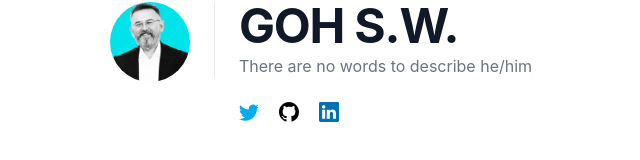
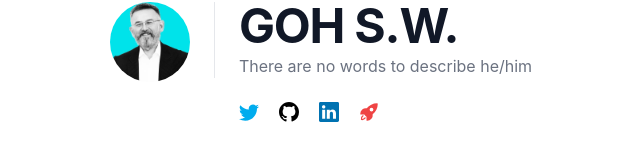
Before and after one commit to gsw85/public-website, a Next.js app: page / in a window 1280 px wide. Shown: the part 338-498 px from the top of the page, without its empty margins (319-959 px from the left). Built offline with nearby package versions, Linux system fonts and the light colour scheme.

Commit message:
add play link

```diff
--- a/pages/index.js
+++ b/pages/index.js
@@ -1,11 +1,13 @@
 import Image from "next/image";
 import ProfilePic from "../src/img/profilepic.jpg";
 import MetaHeader from "../src/components/meta-header";
+import { RocketLaunchIcon } from "@heroicons/react/24/solid";
 
 export default function Home() {
   return (
     <>
       <MetaHeader />
+
       <div className="h-screen">
         <div className="min-h-full bg-white px-4 py-16 sm:px-6 sm:py-24 grid place-items-center lg:px-8">
           <div className="mx-auto max-w-max">
@@ -71,6 +73,13 @@ export default function Home() {
                       <path d="M0 1.146C0 .513.526 0 1.175 0h13.65C15.474 0 16 .513 16 1.146v13.708c0 .633-.526 1.146-1.175 1.146H1.175C.526 16 0 15.487 0 14.854V1.146zm4.943 12.248V6.169H2.542v7.225h2.401zm-1.2-8.212c.837 0 1.358-.554 1.358-1.248-.015-.709-.52-1.248-1.342-1.248-.822 0-1.359.54-1.359 1.248 0 .694.521 1.248 1.327 1.248h.016zm4.908 8.212V9.359c0-.216.016-.432.08-.586.173-.431.568-.878 1.232-.878.869 0 1.216.662 1.216 1.634v3.865h2.401V9.25c0-2.22-1.184-3.252-2.764-3.252-1.274 0-1.845.7-2.165 1.193v.025h-.016a5.54 5.54 0 0 1 .016-.025V6.169h-2.4c.03.678 0 7.225 0 7.225h2.4z" />
                     </svg>
                   </a>
+                  <a
+                    href="https://play.gsw85.com"
+                    target="_blank"
+                    rel="noreferrer"
+                  >
+                    <RocketLaunchIcon className="h-5 w-5 mr-2 text-red-500 hover:text-red-600" />
+                  </a>
                 </div>
               </div>
             </main>
```
